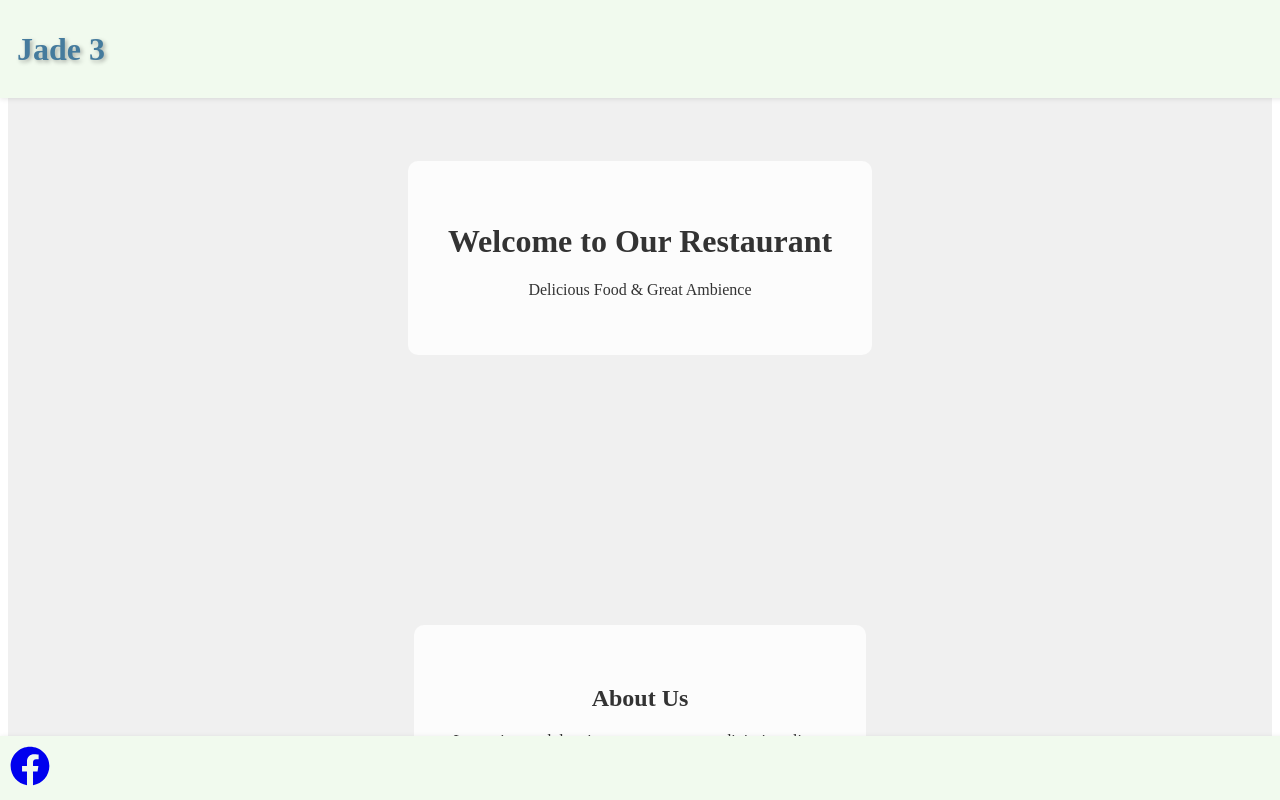
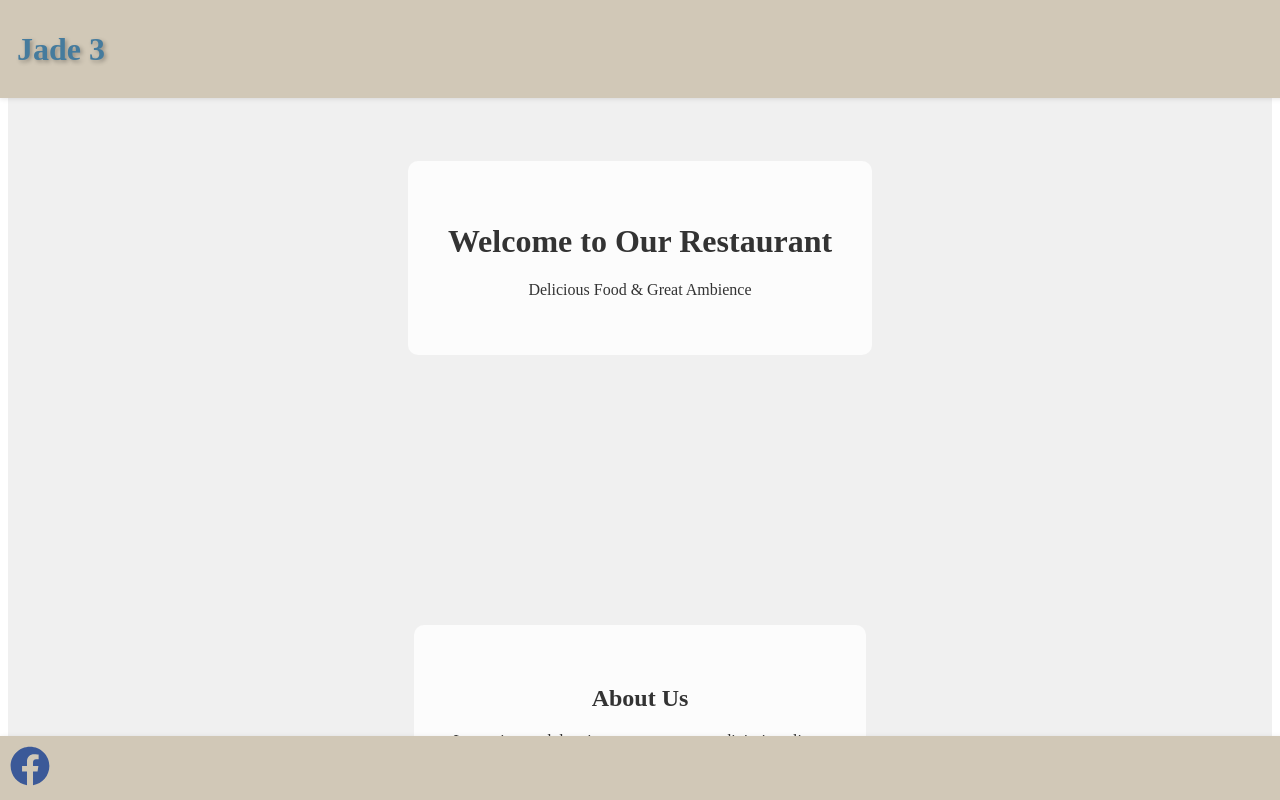
Before and after one commit to ErikAmerico/Jade3, a React (Vite) app: page / in a window 1280 px wide. Shown: the top 800 px of the page. Built offline with nearby package versions, Linux system fonts and the light colour scheme.

Commit message:
facebook redirects correctly. color scheme changed slightly, still have a lot of work to do

```diff
--- a/src/components/Footer/Foot.css
+++ b/src/components/Footer/Foot.css
@@ -7,7 +7,7 @@ footer {
     bottom: 0;
     left: 0;
     width: 100%;
-    background-color: #f1faee;
+    background-color: #D1C8B7;
     box-shadow: 0px 1px 5px rgba(0, 0, 0, 0.1);
   }
 
@@ -15,19 +15,6 @@ footer {
     font-size: 2.5rem;
 }
 
-#twitterIcon {
-  position: relative;
-  top: 5px;
-  font-size: 2.5rem;
-}
-
-.github-icon {
-  color: black;
-}
-
-.instagram-icon {
-  color: #b31c28;
-}
 
   footer p {
     color: #457b9d;
--- a/src/components/Footer/Footer.jsx
+++ b/src/components/Footer/Footer.jsx
@@ -8,7 +8,7 @@ export default function Footer() {
             <div className="social-icons">
                 <a href="https://www.facebook.com/jade3amesbury3" target="_blank" rel="noopener noreferrer">
                     <IconContext.Provider value={{ className: 'icon' }}>
-                    <FaFacebook />
+                    <FaFacebook style={{ color: '#3b5998' }} />
                     </IconContext.Provider>
                 </a>
             </div>
--- a/src/components/Header/Head.css
+++ b/src/components/Header/Head.css
@@ -9,7 +9,7 @@
     top: 0;
     left: 0;
     width: 100%;
-    background-color: #f1faee;
+    background-color: #D1C8B7;
     box-shadow: 0px 1px 5px rgba(0, 0, 0, 0.1);
     z-index: 100;
     height: 78px;
```
